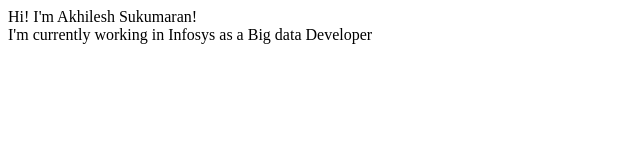
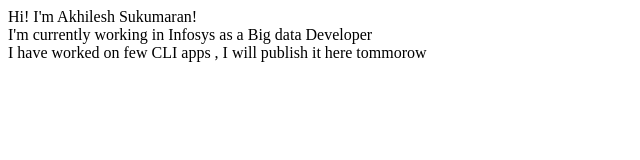
Before and after one commit to Akhileshsukumaran/akhileshsukumaran-site, a plain HTML site: page index.html in a window 1280 px wide. Shown: the whole page, without its empty margins (0-640 px from the left). Drawn offline with Linux system fonts and the light colour scheme.

Commit message:
update details of project

```diff
--- a/index.html
+++ b/index.html
@@ -9,6 +9,8 @@
 <body>
     Hi! I'm Akhilesh Sukumaran! <br>
 
-    I'm currently working in Infosys as a Big data Developer
+    I'm currently working in Infosys as a Big data Developer <br>
+
+    I have worked on few CLI apps , I will publish it here tommorow
 </body>
 </html>
```
